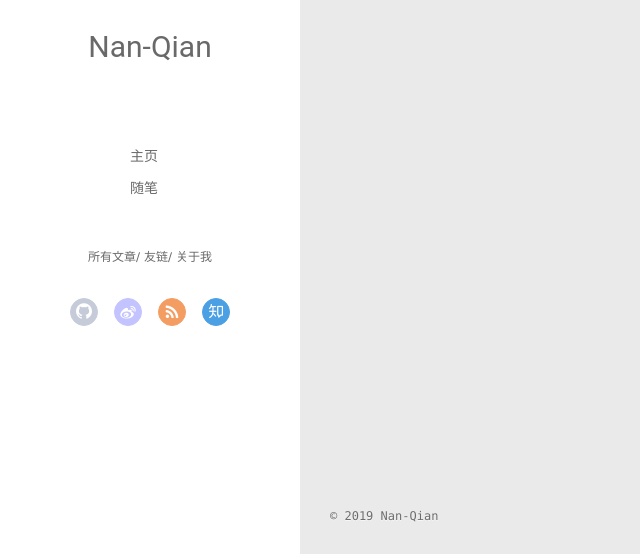
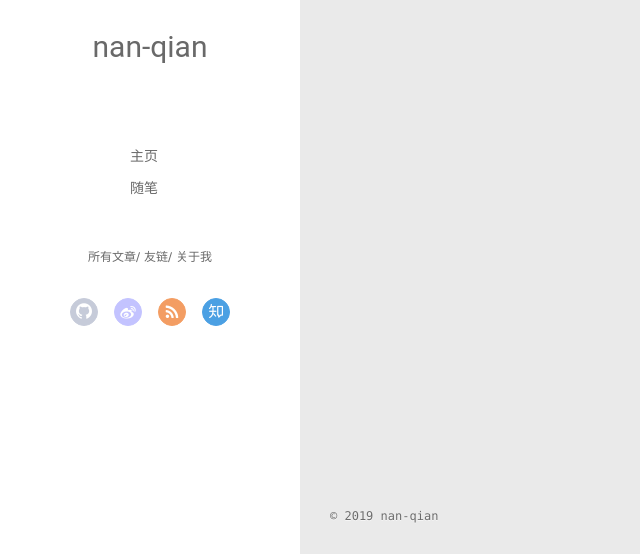
Before and after one commit to nan-qian/nan-qian.github.io, a plain HTML site: page archives/index.html in a window 1280 px wide. Shown: the part 243-797 px from the top of the page, 0-640 px from the left. Drawn offline with Linux system fonts and the light colour scheme; no server answers.

Commit message:
Site updated: 2019-11-16 22:43:57

```diff
--- a/archives/index.html
+++ b/archives/index.html
@@ -6,16 +6,16 @@
   <meta name="renderer" content="webkit">
   <meta http-equiv="X-UA-Compatible" content="IE=edge" >
   <link rel="dns-prefetch" href="http://yoursite.com">
-  <title>Archives | Nan-Qian</title>
+  <title>Archives | nan-qian</title>
   <meta name="viewport" content="width=device-width, initial-scale=1, maximum-scale=1">
   <meta property="og:type" content="website">
-<meta property="og:title" content="Nan-Qian">
+<meta property="og:title" content="nan-qian">
 <meta property="og:url" content="http:&#x2F;&#x2F;yoursite.com&#x2F;archives&#x2F;index.html">
-<meta property="og:site_name" content="Nan-Qian">
+<meta property="og:site_name" content="nan-qian">
 <meta property="og:locale" content="zh-Hans">
 <meta name="twitter:card" content="summary">
 
-    <link rel="alternative" href="/atom.xml" title="Nan-Qian" type="application/atom+xml">
+    <link rel="alternative" href="/atom.xml" title="nan-qian" type="application/atom+xml">
 
 
     <link rel="icon" href="/favicon.png">
@@ -45,7 +45,7 @@
 			<img src="" class="js-avatar">
 		</a>
 		<hgroup>
-		  <h1 class="header-author"><a href="/">Nan-Qian</a></h1>
+		  <h1 class="header-author"><a href="/">nan-qian</a></h1>
 		</hgroup>
 
 
@@ -103,7 +103,7 @@
 				<img src="" class="js-avatar">
 			</div>
 			<hgroup>
-			  <h1 class="header-author js-header-author">Nan-Qian</h1>
+			  <h1 class="header-author js-header-author">nan-qian</h1>
 			</hgroup>
 
 
@@ -201,7 +201,7 @@
   <div class="outer">
     <div id="footer-info">
     	<div class="footer-left">
-    		&copy; 2019 Nan-Qian
+    		&copy; 2019 nan-qian
     	</div>
       	<div class="footer-right">
       		<a href="http://hexo.io/" target="_blank">Hexo</a>  Theme <a href="https://github.com/litten/hexo-theme-yilia" target="_blank">Yilia</a> by Litten
```
Also changed, not shown: 2019/11/16/hello-world/index.html (+6 -6 lines), archives/2019/11/index.html (+7 -7 lines), archives/2019/index.html (+7 -7 lines), index.html (+7 -7 lines).
